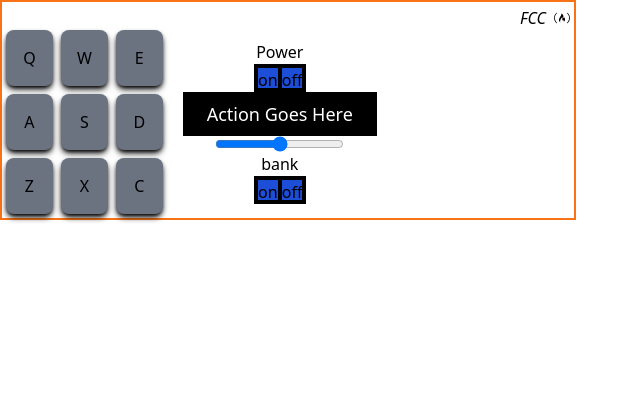
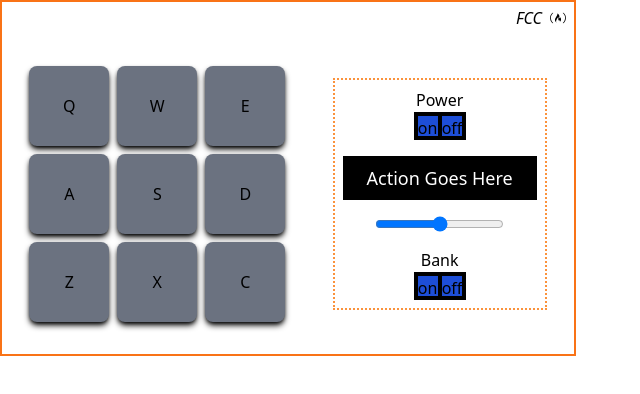
Before and after one commit to Mynraw/fcc-drum-machine, a Next.js app: page / in a window 1280 px wide. Shown: the top 394 px of the page, without its empty margins (0-640 px from the left). Built offline with nearby package versions, Linux system fonts and the light colour scheme.

Commit message:
split into sub-components

```diff
--- /dev/null
+++ b/src/assets/ActionLabel.tsx
@@ -0,0 +1,9 @@
+const ActionLabel = () => {
+  return (
+    <span className="py-2 px-6 text-lg capitalize bg-black text-white">
+      action goes here
+    </span>
+  );
+};
+
+export default ActionLabel;
--- /dev/null
+++ b/src/assets/BankButton.tsx
@@ -0,0 +1,13 @@
+const BankButton = () => {
+  return (
+    <div className="flex flex-col items-center">
+      <span className="capitalize">bank</span>
+      <div className="bg-black p-1 flex items-center">
+        <button className="bg-blue-700 w-5 h-5 mr-0.5">on</button>
+        <button className="bg-blue-700 w-5 h-5 ml-0.5">off</button>
+      </div>
+    </div>
+  );
+};
+
+export default BankButton;
--- /dev/null
+++ b/src/assets/DrumPad.tsx
@@ -0,0 +1,19 @@
+import { drumPad } from "@component/pages/api/drumPad";
+
+const DrumPad = () => {
+  return (
+    <div className="grid grid-cols-3 gap-2 py-8">
+      {drumPad.map((pad) => (
+        <button
+          type="button"
+          key={pad}
+          className="bg-gray-500 p-4 text-center w-[80px] h-[80px] rounded-lg shadow-md shadow-black"
+        >
+          {pad}
+        </button>
+      ))}
+    </div>
+  );
+};
+
+export default DrumPad;
--- /dev/null
+++ b/src/assets/FccNav.tsx
@@ -0,0 +1,12 @@
+import { FaFreeCodeCamp } from "react-icons/fa";
+
+const FccNav = () => {
+  return (
+    <div className="flex items-center justify-end gap-x-2 px-2 py-1">
+      <span className="italic">FCC</span>
+      <FaFreeCodeCamp />
+    </div>
+  );
+};
+
+export default FccNav;
--- /dev/null
+++ b/src/assets/PowerButton.tsx
@@ -0,0 +1,13 @@
+const PowerButton = () => {
+  return (
+    <div className="flex flex-col items-center">
+      <span className="capitalize">power</span>
+      <div className="bg-black p-1 flex items-center">
+        <button className="bg-blue-700 w-5 h-5 mr-0.5">on</button>
+        <button className="bg-blue-700 w-5 h-5 ml-0.5">off</button>
+      </div>
+    </div>
+  );
+};
+
+export default PowerButton;
--- /dev/null
+++ b/src/assets/RangeBar.tsx
@@ -0,0 +1,5 @@
+const RangeBar = () => {
+  return <input type={"range"} min={0} max={100} step={1} />;
+};
+
+export default RangeBar;
--- a/src/components/DrumMachine.tsx
+++ b/src/components/DrumMachine.tsx
@@ -1,47 +1,21 @@
-import { FaFreeCodeCamp } from "react-icons/fa";
-import { drumPad } from "@component/pages/api/drumPad";
+import PowerButton from "@component/assets/PowerButton";
+import BankButton from "@component/assets/BankButton";
+import DrumPad from "@component/assets/DrumPad";
+import FccNav from "@component/assets/FccNav";
+import ActionLabel from "@component/assets/ActionLabel";
+import RangeBar from "@component/assets/RangeBar";
 
 const DrumMachine = () => {
   return (
-    <div className="max-w-xl border-2 border-orange-500 p-1">
-      <div className="flex items-center justify-end gap-x-2">
-        <span className="italic">FCC</span>
-        <FaFreeCodeCamp />
-      </div>
-      <div className="flex items-center gap-x-5">
-        <div className="grid grid-cols-3 gap-2">
-          {drumPad.map((pad) => (
-            <button
-              type="button"
-              key={pad}
-              className="bg-gray-500 p-4 text-center max-w-[90px] rounded-lg shadow-md shadow-black"
-            >
-              {pad}
-            </button>
-          ))}
-        </div>
-        <div className="flex flex-col items-center">
-          {/* powaaaa */}
-          <>
-            <span className="capitalize">power</span>
-            <div className="bg-black p-1 flex items-center">
-              <button className="bg-blue-700 w-5 h-5 mr-0.5">on</button>
-              <button className="bg-blue-700 w-5 h-5 ml-0.5">off</button>
-            </div>
-          </>
-          <>
-            <span className="py-2 px-6 text-lg capitalize bg-black text-white">
-              action goes here
-            </span>
-          </>
-          <input type={"range"} min={0} max={100} step={1} />
-          <>
-            <span>bank</span>
-            <div className="bg-black p-1 flex items-center">
-              <button className="bg-blue-700 w-5 h-5 mr-0.5">on</button>
-              <button className="bg-blue-700 w-5 h-5 ml-0.5">off</button>
-            </div>
-          </>
+    <div className="max-w-xl border-2 border-orange-500">
+      <FccNav />
+      <div className="flex items-center justify-evenly gap-x-5">
+        <DrumPad />
+        <div className="flex flex-col border-2 border-orange-400 border-dotted p-2 items-center gap-y-4">
+          <PowerButton />
+          <ActionLabel />
+          <RangeBar />
+          <BankButton />
         </div>
       </div>
     </div>
--- a/src/redux/drumSlice.ts
+++ b/src/redux/drumSlice.ts
@@ -4,10 +4,14 @@ const drumSlice = createSlice({
     name: "drum",
     initialState: {
         disabled: false,
+        drumAction: "",
     },
     reducers: {
         powerSwitch: (state) => {
             state.disabled = !state.disabled;
+        },
+        currentAction: (state, action) => {
+            state.drumAction = action.payload;
         }
     }
 })
```
